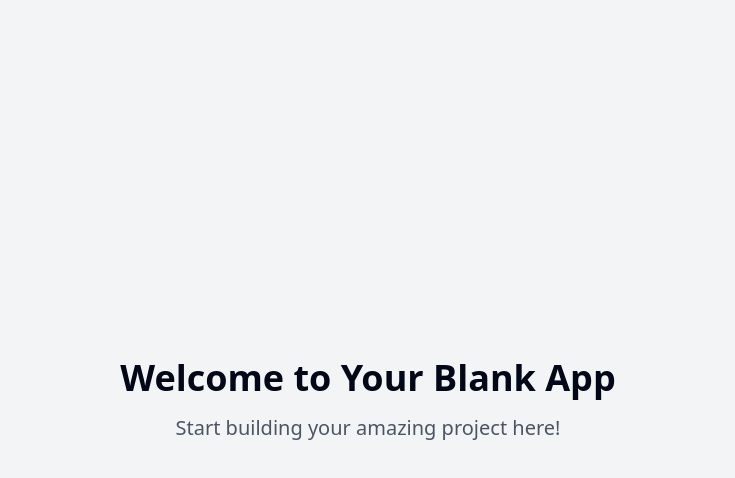
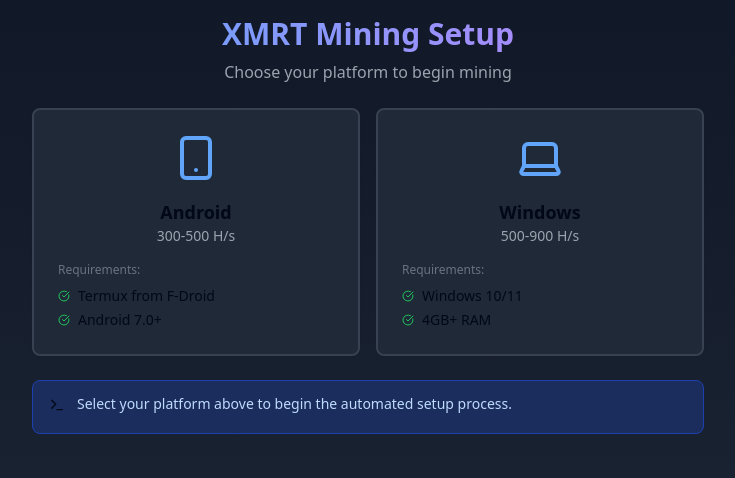
Before and after one commit to DevGruGold/xmrtbanking, a React (Vite) app: page / in a window 1280 px wide. Shown: the top 478 px of the page, without its empty margins (272-1007 px from the left). Built offline with nearby package versions, Linux system fonts and the light colour scheme.

Commit message:
Add Unified Deployment Component
Implement a new component for unified deployment that allows users to select a platform for mining setup. The component includes progress tracking, deployment status updates, and displays requirements for each platform.
[skip gpt_engineer]

```diff
--- a/src/pages/Index.tsx
+++ b/src/pages/Index.tsx
@@ -1,14 +1,160 @@
-// Update this page (the content is just a fallback if you fail to update the page)
+import React, { useState } from 'react';
+import { Card, CardHeader, CardTitle, CardContent } from '@/components/ui/card';
+import { Button } from '@/components/ui/button';
+import { Alert, AlertDescription } from '@/components/ui/alert';
+import { Badge } from '@/components/ui/badge';
+import { Progress } from '@/components/ui/progress';
+import {
+  Laptop,
+  Smartphone,
+  CheckCircle,
+  AlertTriangle,
+  Download,
+  Terminal,
+  Activity
+} from 'lucide-react';
 
-const Index = () => {
+const UnifiedDeployment = () => {
+  const [selectedPlatform, setSelectedPlatform] = useState(null);
+  const [deploymentStatus, setDeploymentStatus] = useState('idle');
+  const [progress, setProgress] = useState(0);
+  const [deviceId, setDeviceId] = useState('');
+
+  const platforms = [
+    {
+      id: 'android',
+      name: 'Android',
+      icon: Smartphone,
+      hashrate: '300-500 H/s',
+      requirements: ['Termux from F-Droid', 'Android 7.0+']
+    },
+    {
+      id: 'windows',
+      name: 'Windows',
+      icon: Laptop,
+      hashrate: '500-900 H/s',
+      requirements: ['Windows 10/11', '4GB+ RAM']
+    }
+  ];
+
+  const handleDeploy = async () => {
+    if (!selectedPlatform) return;
+
+    setDeploymentStatus('deploying');
+    setDeviceId(`xmrt_${Math.random().toString(36).substring(7)}`);
+
+    // Simulate deployment steps
+    for (let i = 0; i <= 100; i += 20) {
+      setProgress(i);
+      await new Promise(resolve => setTimeout(resolve, 1000));
+    }
+
+    setDeploymentStatus('complete');
+  };
+
+  const renderStatus = () => {
+    switch (deploymentStatus) {
+      case 'deploying':
+        return (
+          <div className="space-y-4">
+            <div className="flex items-center justify-between">
+              <span className="text-sm">Deployment Progress</span>
+              <span className="text-sm font-medium">{progress}%</span>
+            </div>
+            <Progress value={progress} className="h-2" />
+            <div className="flex items-center gap-2 text-sm text-blue-500">
+              <Activity className="h-4 w-4 animate-pulse" />
+              <span>Setting up your mining environment...</span>
+            </div>
+          </div>
+        );
+      case 'complete':
+        return (
+          <Alert className="bg-green-50 border-green-200">
+            <CheckCircle className="h-4 w-4 text-green-500" />
+            <AlertDescription className="text-green-700">
+              Deployment complete! Your device ID is: {deviceId}
+            </AlertDescription>
+          </Alert>
+        );
+      default:
+        return null;
+    }
+  };
+
   return (
-    <div className="min-h-screen flex items-center justify-center bg-gray-100">
-      <div className="text-center">
-        <h1 className="text-4xl font-bold mb-4">Welcome to Your Blank App</h1>
-        <p className="text-xl text-gray-600">Start building your amazing project here!</p>
+    <div className="min-h-screen bg-gradient-to-b from-gray-900 to-gray-800 text-white p-4">
+      <div className="max-w-2xl mx-auto space-y-6">
+        <div className="text-center">
+          <h1 className="text-3xl font-bold bg-clip-text text-transparent bg-gradient-to-r from-blue-400 to-purple-400">
+            XMRT Mining Setup
+          </h1>
+          <p className="mt-2 text-gray-400">Choose your platform to begin mining</p>
+        </div>
+
+        <div className="grid grid-cols-1 md:grid-cols-2 gap-4">
+          {platforms.map((platform) => (
+            <Card
+              key={platform.id}
+              className={`bg-gray-800 border-2 transition-all cursor-pointer ${
+                selectedPlatform === platform.id
+                  ? 'border-blue-500'
+                  : 'border-gray-700 hover:border-gray-600'
+              }`}
+              onClick={() => setSelectedPlatform(platform.id)}
+            >
+              <CardContent className="p-6">
+                <div className="flex flex-col items-center gap-4">
+                  <platform.icon className="h-12 w-12 text-blue-400" />
+                  <div className="text-center">
+                    <h3 className="font-bold text-lg">{platform.name}</h3>
+                    <p className="text-sm text-gray-400">{platform.hashrate}</p>
+                  </div>
+                  <div className="w-full">
+                    <div className="text-xs text-gray-500 mb-2">Requirements:</div>
+                    <div className="space-y-1">
+                      {platform.requirements.map((req, index) => (
+                        <div key={index} className="flex items-center gap-2 text-sm">
+                          <CheckCircle className="h-3 w-3 text-green-500" />
+                          <span>{req}</span>
+                        </div>
+                      ))}
+                    </div>
+                  </div>
+                </div>
+              </CardContent>
+            </Card>
+          ))}
+        </div>
+
+        {selectedPlatform && (
+          <Card className="bg-gray-800 border-gray-700">
+            <CardContent className="p-6 space-y-4">
+              <Button
+                className="w-full bg-gradient-to-r from-blue-500 to-purple-500 hover:opacity-90"
+                onClick={handleDeploy}
+                disabled={deploymentStatus === 'deploying'}
+              >
+                <Download className="h-4 w-4 mr-2" />
+                {deploymentStatus === 'deploying' ? 'Deploying...' : 'Start Mining'}
+              </Button>
+
+              {renderStatus()}
+            </CardContent>
+          </Card>
+        )}
+
+        {deploymentStatus === 'idle' && (
+          <Alert className="bg-blue-900/50 border-blue-800">
+            <Terminal className="h-4 w-4 text-blue-400" />
+            <AlertDescription className="text-blue-200">
+              Select your platform above to begin the automated setup process.
+            </AlertDescription>
+          </Alert>
+        )}
       </div>
     </div>
   );
 };
 
-export default Index;
+export default UnifiedDeployment;
--- a/tailwind.config.ts
+++ b/tailwind.config.ts
@@ -12,85 +12,72 @@ export default {
   theme: {
     container: {
       center: true,
-			padding: '2rem',
+      padding: "2rem",
       screens: {
-				'2xl': '1400px'
-			}
+        "2xl": "1400px",
+      },
     },
     extend: {
       colors: {
-				border: 'hsl(var(--border))',
-				input: 'hsl(var(--input))',
-				ring: 'hsl(var(--ring))',
-				background: 'hsl(var(--background))',
-				foreground: 'hsl(var(--foreground))',
+        border: "hsl(var(--border))",
+        input: "hsl(var(--input))",
+        ring: "hsl(var(--ring))",
+        background: "hsl(var(--background))",
+        foreground: "hsl(var(--foreground))",
         primary: {
-					DEFAULT: 'hsl(var(--primary))',
-					foreground: 'hsl(var(--primary-foreground))'
+          DEFAULT: "hsl(var(--primary))",
+          foreground: "hsl(var(--primary-foreground))",
         },
         secondary: {
-					DEFAULT: 'hsl(var(--secondary))',
-					foreground: 'hsl(var(--secondary-foreground))'
+          DEFAULT: "hsl(var(--secondary))",
+          foreground: "hsl(var(--secondary-foreground))",
         },
         destructive: {
-					DEFAULT: 'hsl(var(--destructive))',
-					foreground: 'hsl(var(--destructive-foreground))'
+          DEFAULT: "hsl(var(--destructive))",
+          foreground: "hsl(var(--destructive-foreground))",
         },
         muted: {
-					DEFAULT: 'hsl(var(--muted))',
-					foreground: 'hsl(var(--muted-foreground))'
+          DEFAULT: "hsl(var(--muted))",
+          foreground: "hsl(var(--muted-foreground))",
         },
         accent: {
-					DEFAULT: 'hsl(var(--accent))',
-					foreground: 'hsl(var(--accent-foreground))'
+          DEFAULT: "hsl(var(--accent))",
+          foreground: "hsl(var(--accent-foreground))",
         },
         popover: {
-					DEFAULT: 'hsl(var(--popover))',
-					foreground: 'hsl(var(--popover-foreground))'
+          DEFAULT: "hsl(var(--popover))",
+          foreground: "hsl(var(--popover-foreground))",
         },
         card: {
-					DEFAULT: 'hsl(var(--card))',
-					foreground: 'hsl(var(--card-foreground))'
+          DEFAULT: "hsl(var(--card))",
+          foreground: "hsl(var(--card-foreground))",
         },
-				sidebar: {
-					DEFAULT: 'hsl(var(--sidebar-background))',
-					foreground: 'hsl(var(--sidebar-foreground))',
-					primary: 'hsl(var(--sidebar-primary))',
-					'primary-foreground': 'hsl(var(--sidebar-primary-foreground))',
-					accent: 'hsl(var(--sidebar-accent))',
-					'accent-foreground': 'hsl(var(--sidebar-accent-foreground))',
-					border: 'hsl(var(--sidebar-border))',
-					ring: 'hsl(var(--sidebar-ring))'
-				}
       },
       borderRadius: {
-				lg: 'var(--radius)',
-				md: 'calc(var(--radius) - 2px)',
-				sm: 'calc(var(--radius) - 4px)'
+        lg: "var(--radius)",
+        md: "calc(var(--radius) - 2px)",
+        sm: "calc(var(--radius) - 4px)",
       },
       keyframes: {
-				'accordion-down': {
-					from: {
-						height: '0'
+        "accordion-down": {
+          from: { height: "0" },
+          to: { height: "var(--radix-accordion-content-height)" },
         },
-					to: {
-						height: 'var(--radix-accordion-content-height)'
-					}
+        "accordion-up": {
+          from: { height: "var(--radix-accordion-content-height)" },
+          to: { height: "0" },
         },
-				'accordion-up': {
-					from: {
-						height: 'var(--radix-accordion-content-height)'
+        pulse: {
+          "0%, 100%": { opacity: "1" },
+          "50%": { opacity: "0.5" },
         },
-					to: {
-						height: '0'
-					}
-				}
       },
       animation: {
-				'accordion-down': 'accordion-down 0.2s ease-out',
-				'accordion-up': 'accordion-up 0.2s ease-out'
-			}
-		}
+        "accordion-down": "accordion-down 0.2s ease-out",
+        "accordion-up": "accordion-up 0.2s ease-out",
+        pulse: "pulse 2s cubic-bezier(0.4, 0, 0.6, 1) infinite",
+      },
+    },
   },
   plugins: [require("tailwindcss-animate")],
 } satisfies Config;
```
Lines whose indentation alone changed are shown as unchanged.
